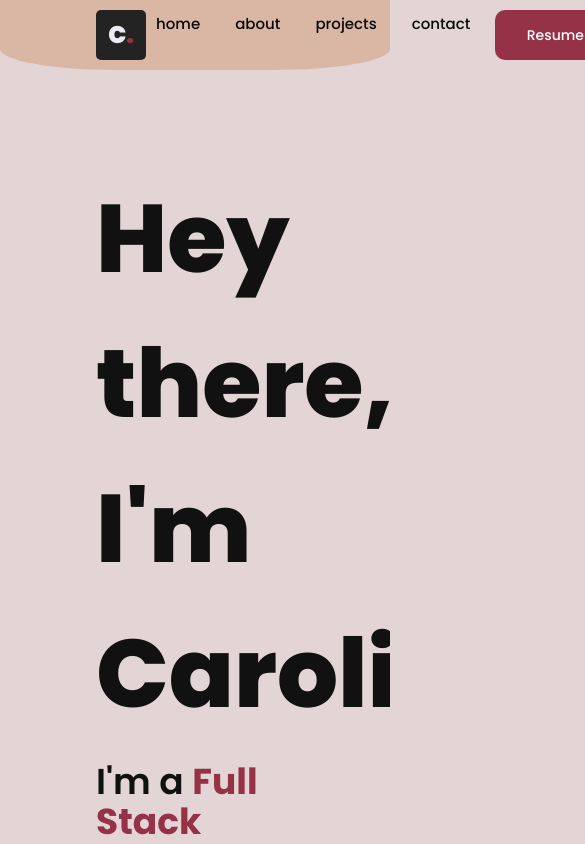
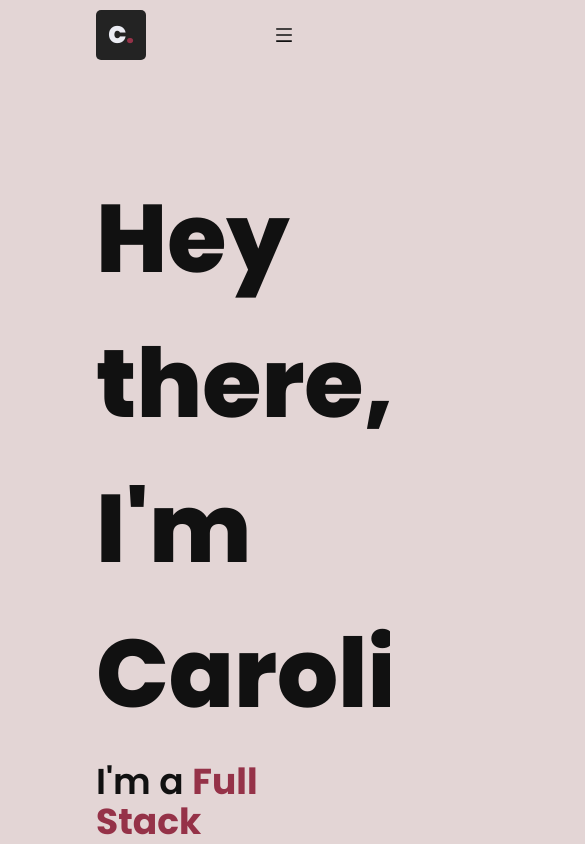
Before and after one commit to carolarruda/personal, a React (Create React App) app: page / in a window 390 px wide. Shown: the top 844 px of the page, 585 px wide, since content can reach past the window. Built offline with nearby package versions, Linux system fonts and the light colour scheme.

Commit message:
added resolution library

```diff
--- a/package.json
+++ b/package.json
@@ -5,7 +5,6 @@
   "dependencies": {
     "@emotion/react": "^11.11.1",
     "@emotion/styled": "^11.11.0",
-
     "@mui/styled-engine-sc": "^6.0.0-alpha.3",
     "@testing-library/jest-dom": "^5.17.0",
     "@testing-library/react": "^13.4.0",
@@ -14,6 +13,7 @@
     "react": "^18.2.0",
     "react-dom": "^18.2.0",
     "react-icons": "^4.11.0",
+    "react-responsive": "^9.0.2",
     "react-router-dom": "^6.17.0",
     "react-scripts": "5.0.1",
     "sass": "^1.69.2",
--- a/src/components/NavBar/NavBar.js
+++ b/src/components/NavBar/NavBar.js
@@ -4,10 +4,19 @@ import { motion } from "framer-motion";
 import { useEffect, useState } from "react";
 import NavBarBigResol from "./NavBarBigResol copy";
 import NavBarPhone from "./NavBarPhone";
+import { useMediaQuery } from 'react-responsive'
 
 const NavBar = () => {
   const [selected, setSelected] = useState("");
   const [isMobile, setIsMobile] = useState(false);
+
+  const isDesktopOrLaptop = useMediaQuery({
+    query: '(min-width: 1224px)'
+  })
+  const isBigScreen = useMediaQuery({ query: '(min-width: 1824px)' })
+  const isTabletOrMobile = useMediaQuery({ query: '(max-width: 1224px)' })
+  const isPortrait = useMediaQuery({ query: '(orientation: portrait)' })
+  const isRetina = useMediaQuery({ query: '(min-resolution: 2dppx)' })
 
   const handleResize = () => {
     if (window.innerWidth < 720) {
@@ -45,14 +54,14 @@ const NavBar = () => {
   return (
     <header className={classes.NavBar}>
       <motion.nav
-        className={`${classes.NavContainer} ${classes.mxAuto} ${classes.navOnTop}`}
+        className={isDesktopOrLaptop ? `${classes.NavContainer} ${classes.mxAuto} ${classes.navOnTop}` : `${classes.NavContainer} ${classes.navOnTop}` }
         initial={{ y: -70 }}
         animate={{ y: 0 }}
         transition={{ duration: 0.5 }}
       >
         <HomeLogo />
-        {!isMobile && <NavBarBigResol />}
-        {isMobile && <NavBarPhone />}
+        {isDesktopOrLaptop  && <NavBarBigResol />}
+        {isTabletOrMobile  && <NavBarPhone />}
       </motion.nav>
     </header>
   );
--- a/src/components/NavBar/NavBar.module.scss
+++ b/src/components/NavBar/NavBar.module.scss
@@ -50,6 +50,7 @@
 .mxAuto {
   margin-left: auto;
   margin-right: auto;
+  background-color: #dab7a5;
 }
 
 header {
@@ -61,7 +62,7 @@ header {
   top: 0;
   z-index: 20;
   width: 100vw;
-background-color: #dab7a5;
+
   border-bottom-left-radius: 30%;
   border-bottom-right-radius: 30%;
 
--- a/src/styles/global.css
+++ b/src/styles/global.css
@@ -91,3 +91,7 @@ a {
   .section-wrapper {
     padding: 7.2rem 2.4rem;
   }}
+@media (max-width: 468px) {
+  .section-wrapper {
+    padding: 0rem 0rem;
+  }}
```
Also changed, not shown: 1 other file (tests, documents, lock files or other folders).
